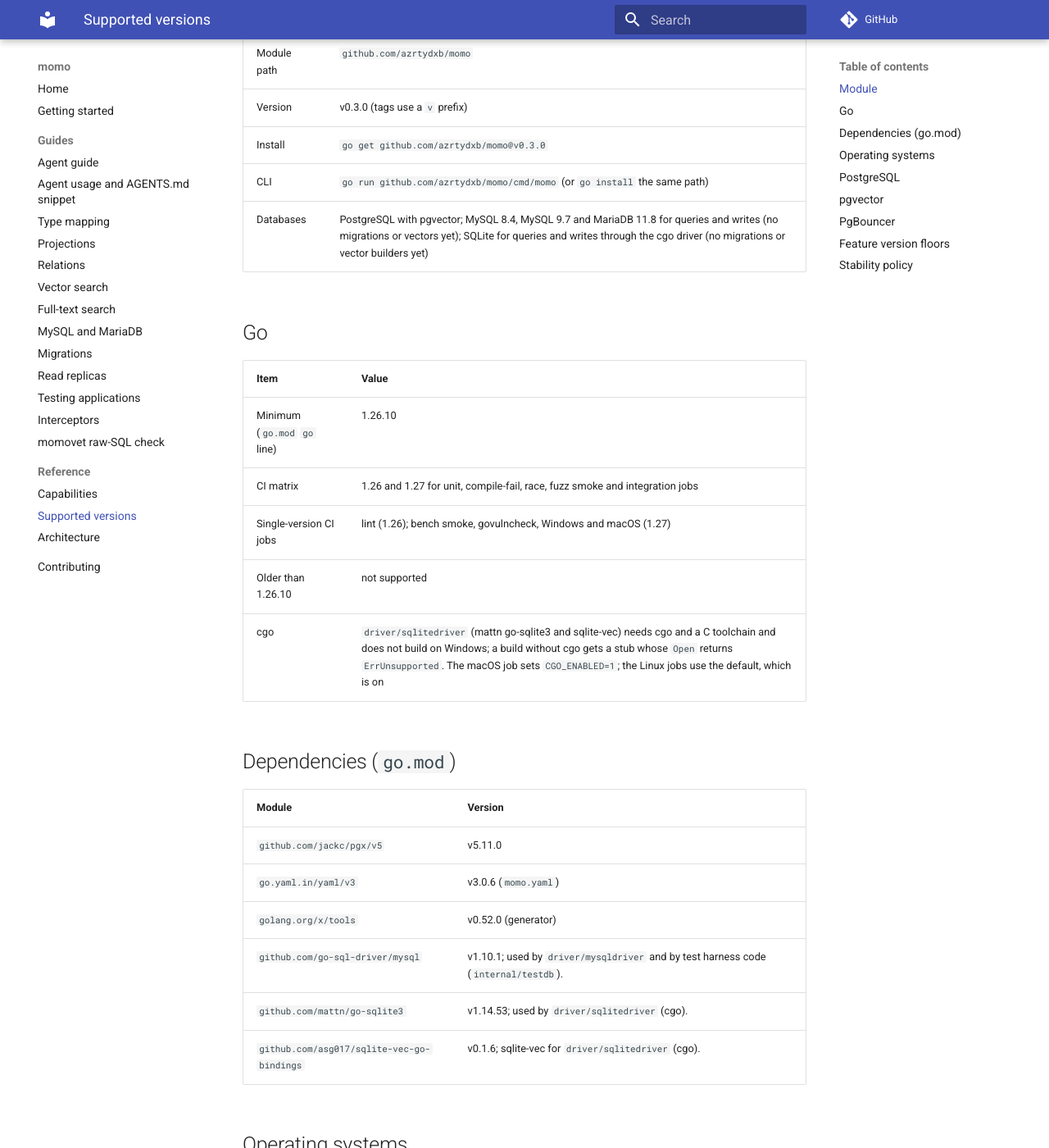
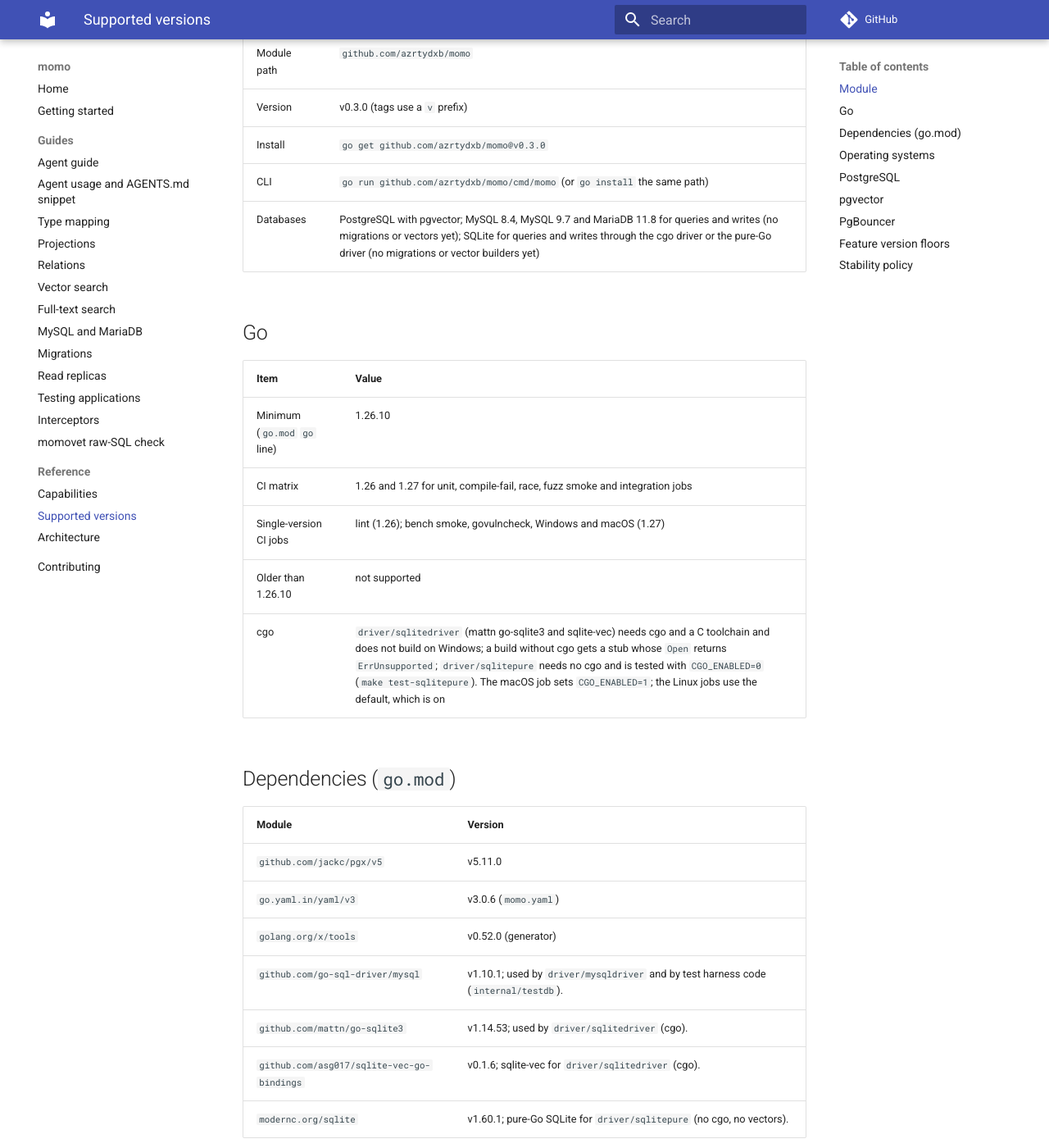
Before and after one commit to azrtydxb/momo, an MkDocs documentation site: the page built from docs/supported-versions.md, in a window 1280 px wide and 1400 px high, scrolled down 325 px. Shown: the whole window at 82% size. Built offline with MkDocs 1.6.1 and Material for MkDocs 9.7.7, drawn with Linux system fonts in a browser that asks for light colours; comment, search, counter and statistics services are not loaded; the version menu is left out.

Commit message:
docs(sqlite): document the pure-Go driver

```diff
--- a/docs/supported-versions.md
+++ b/docs/supported-versions.md
@@ -6,23 +6,23 @@ necessarily broken.
 
 ## Module
 
-| Item        | Value                                                                                                                                                                                                              |
-| ----------- | ------------------------------------------------------------------------------------------------------------------------------------------------------------------------------------------------------------------ |
-| Module path | `github.com/azrtydxb/momo`                                                                                                                                                                                         |
-| Version     | v0.3.0 (tags use a `v` prefix) <!-- x-release-please-version -->                                                                                                                                                   |
-| Install     | `go get github.com/azrtydxb/momo@v0.3.0` <!-- x-release-please-version -->                                                                                                                                         |
-| CLI         | `go run github.com/azrtydxb/momo/cmd/momo` (or `go install` the same path)                                                                                                                                         |
-| Databases   | PostgreSQL with pgvector; MySQL 8.4, MySQL 9.7 and MariaDB 11.8 for queries and writes (no migrations or vectors yet); SQLite for queries and writes through the cgo driver (no migrations or vector builders yet) |
+| Item        | Value                                                                                                                                                                                                                                    |
+| ----------- | ---------------------------------------------------------------------------------------------------------------------------------------------------------------------------------------------------------------------------------------- |
+| Module path | `github.com/azrtydxb/momo`                                                                                                                                                                                                               |
+| Version     | v0.3.0 (tags use a `v` prefix) <!-- x-release-please-version -->                                                                                                                                                                         |
+| Install     | `go get github.com/azrtydxb/momo@v0.3.0` <!-- x-release-please-version -->                                                                                                                                                               |
+| CLI         | `go run github.com/azrtydxb/momo/cmd/momo` (or `go install` the same path)                                                                                                                                                               |
+| Databases   | PostgreSQL with pgvector; MySQL 8.4, MySQL 9.7 and MariaDB 11.8 for queries and writes (no migrations or vectors yet); SQLite for queries and writes through the cgo driver or the pure-Go driver (no migrations or vector builders yet) |
 
 ## Go
 
-| Item                         | Value                                                                                                                                                                                                                                                                     |
-| ---------------------------- | ------------------------------------------------------------------------------------------------------------------------------------------------------------------------------------------------------------------------------------------------------------------------- |
-| Minimum (`go.mod` `go` line) | 1.26.10                                                                                                                                                                                                                                                                   |
-| CI matrix                    | 1.26 and 1.27 for unit, compile-fail, race, fuzz smoke and integration jobs                                                                                                                                                                                               |
-| Single-version CI jobs       | lint (1.26); bench smoke, govulncheck, Windows and macOS (1.27)                                                                                                                                                                                                           |
-| Older than 1.26.10           | not supported                                                                                                                                                                                                                                                             |
-| cgo                          | `driver/sqlitedriver` (mattn go-sqlite3 and sqlite-vec) needs cgo and a C toolchain and does not build on Windows; a build without cgo gets a stub whose `Open` returns `ErrUnsupported`. The macOS job sets `CGO_ENABLED=1`; the Linux jobs use the default, which is on |
+| Item                         | Value                                                                                                                                                                                                                                                                                                                                                                   |
+| ---------------------------- | ----------------------------------------------------------------------------------------------------------------------------------------------------------------------------------------------------------------------------------------------------------------------------------------------------------------------------------------------------------------------- |
+| Minimum (`go.mod` `go` line) | 1.26.10                                                                                                                                                                                                                                                                                                                                                                 |
+| CI matrix                    | 1.26 and 1.27 for unit, compile-fail, race, fuzz smoke and integration jobs                                                                                                                                                                                                                                                                                             |
+| Single-version CI jobs       | lint (1.26); bench smoke, govulncheck, Windows and macOS (1.27)                                                                                                                                                                                                                                                                                                         |
+| Older than 1.26.10           | not supported                                                                                                                                                                                                                                                                                                                                                           |
+| cgo                          | `driver/sqlitedriver` (mattn go-sqlite3 and sqlite-vec) needs cgo and a C toolchain and does not build on Windows; a build without cgo gets a stub whose `Open` returns `ErrUnsupported`; `driver/sqlitepure` needs no cgo and is tested with `CGO_ENABLED=0` (`make test-sqlitepure`). The macOS job sets `CGO_ENABLED=1`; the Linux jobs use the default, which is on |
 
 ## Dependencies (`go.mod`)
 
@@ -34,6 +34,7 @@ necessarily broken.
 | `github.com/go-sql-driver/mysql`           | v1.10.1; used by `driver/mysqldriver` and by test harness code (`internal/testdb`). |
 | `github.com/mattn/go-sqlite3`              | v1.14.53; used by `driver/sqlitedriver` (cgo).                                      |
 | `github.com/asg017/sqlite-vec-go-bindings` | v0.1.6; sqlite-vec for `driver/sqlitedriver` (cgo).                                 |
+| `modernc.org/sqlite`                       | v1.60.1; pure-Go SQLite for `driver/sqlitepure` (no cgo, no vectors).               |
 
 ## Operating systems
 
```
Also changed, not shown: README.md (+2 -1 lines), docs/ai-guide.md (+5 -3 lines), docs/capabilities.md (+5 -2 lines).
